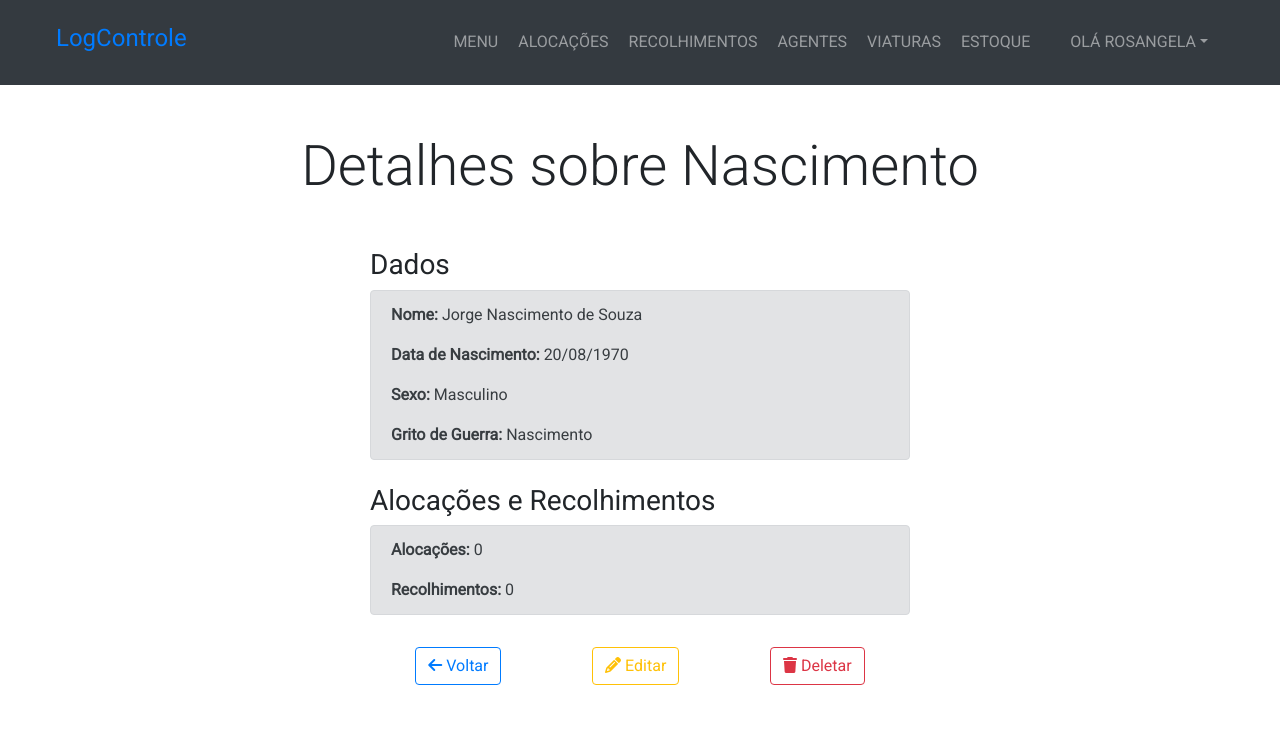
After one commit to Eduardo-H/stock-manager, a Django app: page /agente/1/detalhes/ in a window 1280 px wide. The commit adds this page. Shown: the top 732 px of the page. Run offline with Django 3.2, Linux system fonts and the light colour scheme; data comes from the database, SQL or seed files in the repository; data that the repository does not hold is empty; some libraries are stand-ins or nearby versions.

Commit message:
Agent Details view and template created

```diff
--- a/management/static/management/css/style.css
+++ b/management/static/management/css/style.css
@@ -31,3 +31,17 @@ body::-webkit-scrollbar-thumb {
   overflow: auto;
   overflow-x: hidden;
 }
+
+#tabela-colaboracao::-webkit-scrollbar {
+  width: 10px;
+}
+
+#tabela-colaboracao::-webkit-scrollbar-track {
+  background: #B1B1B1;
+  border-radius: 40px;
+}
+
+#tabela-colaboracao::-webkit-scrollbar-thumb {
+  background: #4F4F4F;
+  border-radius: 40px;
+}
--- /dev/null
+++ b/management/templates/management/detalheagente.html
@@ -0,0 +1,32 @@
+{% extends 'management/base.html' %}
+
+{% block content %}
+  <section class="py-5">
+    <div class="container">
+      <h1 class="display-4 text-center mb-5">Detalhes sobre {{ agente.gritodeguerra }}</h1>
+      <div class="row justify-content-center">
+        <div class="col-lg-6">
+          <h3>Dados</h3>
+          <div class="alert alert-secondary mb-4">
+            <p><strong>Nome:</strong> {{ agente.nome }}</p>
+            <p><strong>Data de Nascimento:</strong> {{ agente.datanascimento|date:'d/m/Y' }}</p>
+            <p><strong>Sexo:</strong> {{ agente.sexo }}</p>
+            <p class="mb-0"><strong>Grito de Guerra:</strong> {{ agente.gritodeguerra }}</p>
+          </div>
+
+          <h3>Alocações e Recolhimentos</h3>
+          <div class="alert alert-secondary mb-4">
+            <p><strong>Alocações:</strong> {{ alocacoes.count }}</p>
+            <p class="mb-0"><strong>Recolhimentos:</strong> {{ recolhimentos.count }}</p>
+          </div>
+
+          <div class="d-flex">
+            <a href="{% url 'menuagente' %}" class="btn btn-outline-primary mt-2 mx-auto"><i class="fas fa-arrow-left"></i> Voltar</a>
+            <a href="#" class="btn btn-outline-warning mt-2 mx-auto"><i class="fas fa-pencil-alt"></i> Editar</a>
+            <a href="#" class="btn btn-outline-danger mt-2 mx-auto"><i class="fas fa-trash"></i> Deletar</a>
+          </div>
+        </div>
+      </div>
+    </div>
+  </section>
+{% endblock %}
--- a/management/templates/management/menuagente.html
+++ b/management/templates/management/menuagente.html
@@ -42,7 +42,7 @@
                       <th scope="row" class="text-center py-4">{{ agente.id }}</th>
                       <th class="text-center py-4">{{ agente.gritodeguerra }}</th>
                       <th class="text-center py-4">{{ agente.sexo }}</th>
-                      <th class="text-center py-3"><a href="#" class="btn btn-outline-primary">Detalhes</a></th>
+                      <th class="text-center py-3"><a href="{% url 'detalheagente' agente.id %}" class="btn btn-outline-primary">Detalhes</a></th>
                     </tr>
                   {% endfor %}
                 </tbody>
--- a/management/views.py
+++ b/management/views.py
@@ -48,18 +48,6 @@ def cadastraragente(request):
         agente = Agente()
         return render(request, 'management/cadastraragente.html', {'formulario':FormAgente(), 'agente':agente})
     else:
-        nome = request.POST['nome']
-        datanascimento = request.POST['datanascimento']
-        sexo = request.POST['sexo']
-        gritodeguerra = request.POST['gritodeguerra']
-
-        print()
-        print(nome)
-        print(datanascimento)
-        print(sexo)
-        print(gritodeguerra)
-        print()
-
         try:
             formulario = FormAgente(request.POST)
             formulario.save()
@@ -67,9 +55,15 @@ def cadastraragente(request):
         except ValueError:
             return render(request, 'management/cadastraragente.html', {'formulario':FormAgente(), 'erro':'Não foi possível cadastrar o agente'})
 
+def detalheagente(request, pk_agente):
+    agente = get_object_or_404(Agente, pk=pk_agente)
+    alocacoes = AlocacaoAgente.objects.filter(agente_id=agente.id)
+    recolhimentos = RecolhimentoAgente.objects.filter(agente_id=agente.id)
+    return render(request, 'management/detalheagente.html', {'agente':agente, 'alocacoes':alocacoes, 'recolhimentos':recolhimentos})
+
+
 
 # ESTOQUE
-
 def menuestoque(request):
     itensestoque = Estoque.objects.all()
     itensperdidoextraviado = ItemPerdidoExtraviado.objects.all()
--- a/stock_manager/urls.py
+++ b/stock_manager/urls.py
@@ -24,6 +24,7 @@ urlpatterns = [
     path('alocacoa/<int:pk_alocacao>/detalhes', views.detalhealocacao, name='detalhealocacao'),
     path('agente/', views.menuagente, name='menuagente'),
     path('agente/cadastrar-agente/', views.cadastraragente, name='cadastraragente'),
+    path('agente/<int:pk_agente>/detalhes/', views.detalheagente, name="detalheagente"),
     path('estoque/', views.menuestoque, name='menuestoque'),
     path('estoque/adicionar-ao-estoque/', views.adicionarestoque, name="adicionarestoque"),
     path('estoque/cadastrar-item/', views.cadastraritem, name="cadastraritem"),
```
